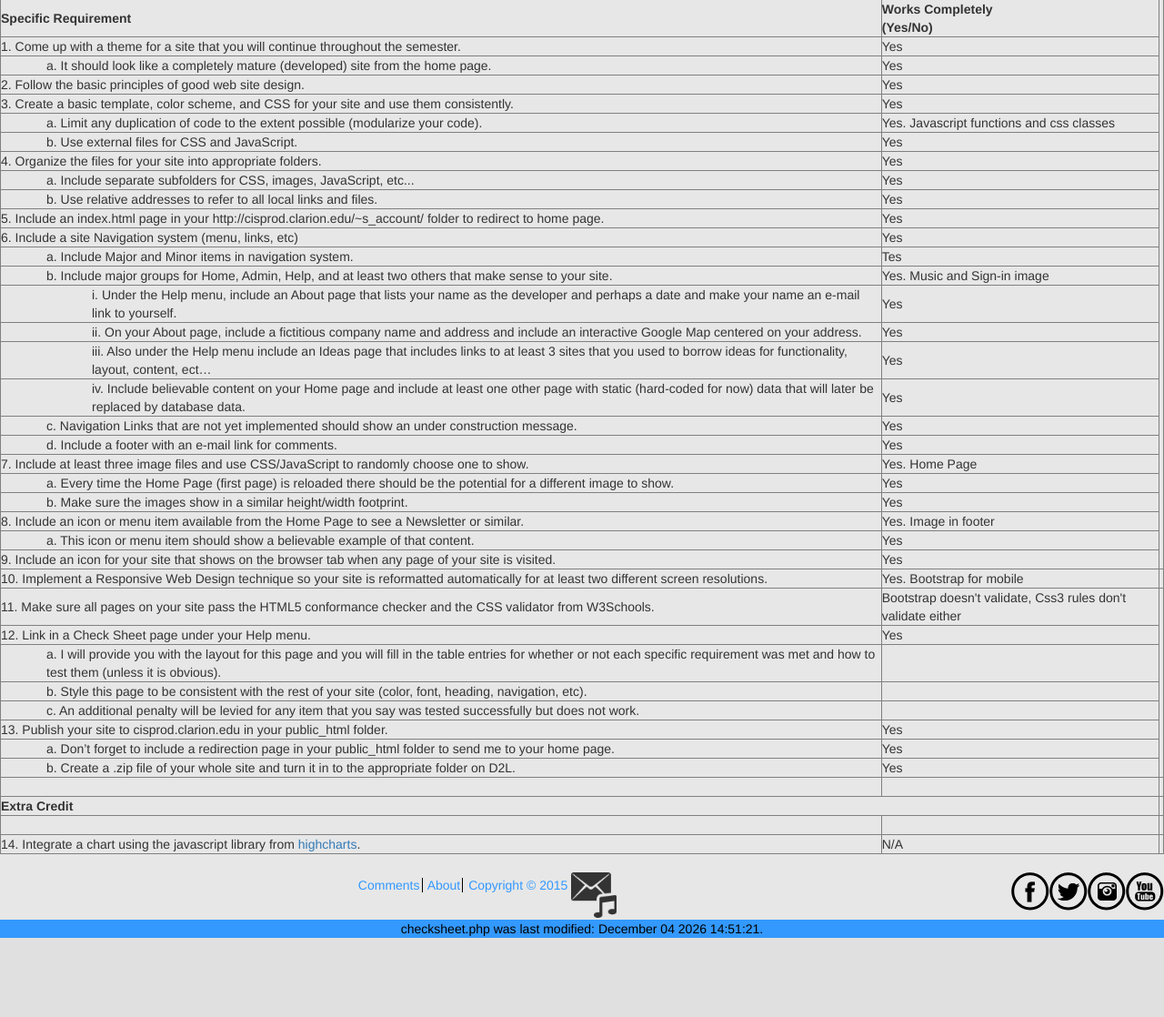
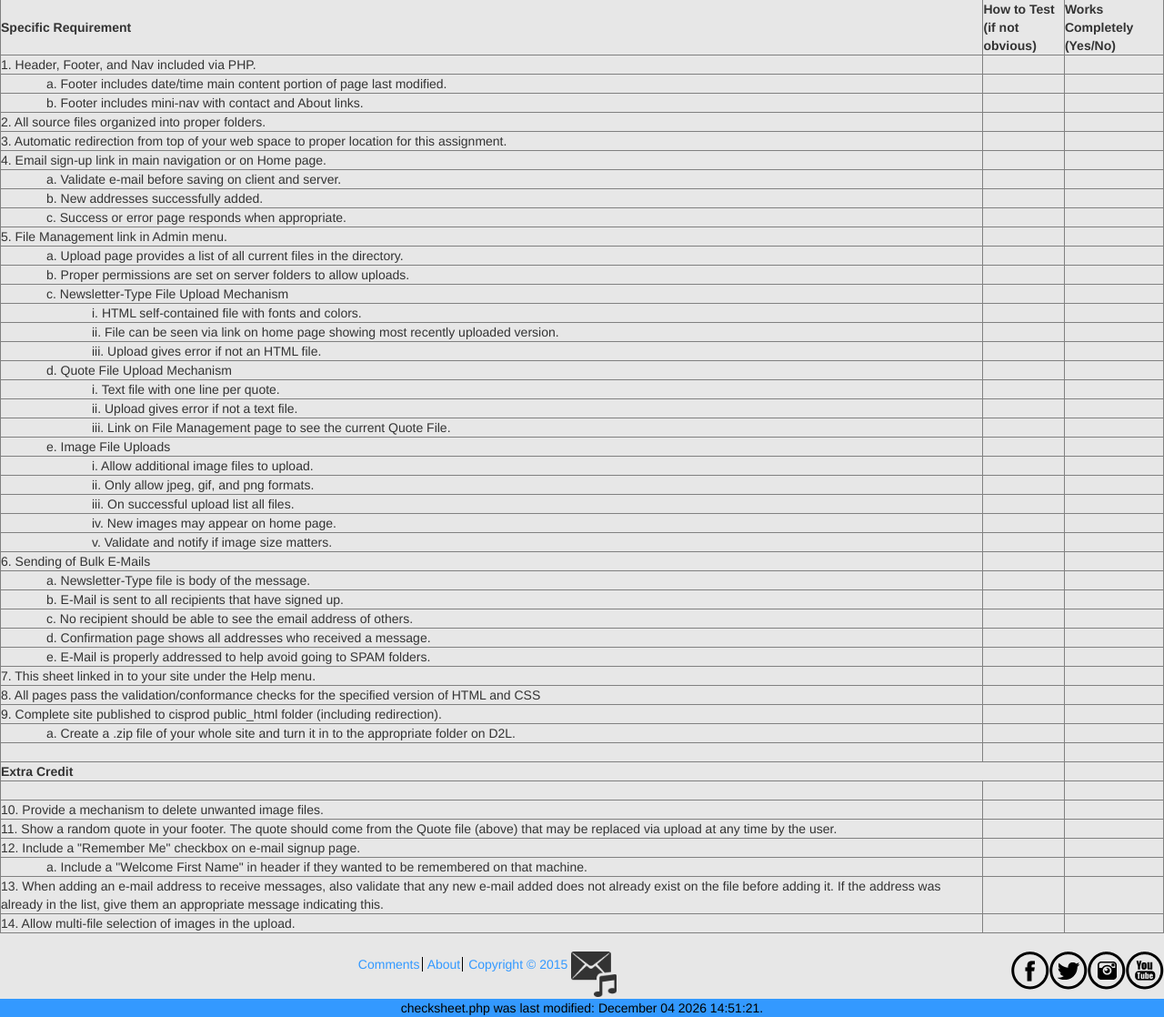
Before and after one commit to joshuabeck24/370Assignment2, a PHP site: page /view/checksheet.php in a window 1280 px wide. Shown: the part 101-1219 px from the top of the page at 91% size. Before the commit the page ends 1132 px from the top, so only its background shows below. Run offline with PHP 8.4, Linux system fonts and the light colour scheme; some libraries are stand-ins or nearby versions.

Commit message:
put up the 2nd checksheet
replaced the 1st checksheet with the second assignment requirements

```diff
--- a/Assign2/view/checksheet.php
+++ b/Assign2/view/checksheet.php
@@ -4,47 +4,60 @@
 ?>
 <div style="margin-top:100px" id="wrapper">
 
-		<table style="background-color:#e7e7e7;" width="100%" border="1">
-			<tbody><tr><th>Specific Requirement</th><th>Works Completely<br>(Yes/No)</th></tr>
-			<tr><td>1.	Come up with a theme for a site that you will continue throughout the semester.</td><td>Yes&nbsp;</td></tr>
-			<tr><td class="indent1">a.	It should look like a completely mature (developed) site from the home page.</td><td>Yes&nbsp;</td></tr>
-			<tr><td>2.  Follow the basic principles of good web site design.</td><td>Yes&nbsp;</td></tr>
-			<tr><td>3.  Create a basic template, color scheme, and CSS for your site and use them consistently.</td><td>Yes&nbsp;</td></tr>
-			<tr><td class="indent1">a.	Limit any duplication of code to the extent possible (modularize your code).</td><td>Yes. Javascript functions and css classes&nbsp;</td></tr>
-			<tr><td class="indent1">b.	Use external files for CSS and JavaScript.</td><td>Yes&nbsp;</td></tr>
-			<tr><td>4.	Organize the files for your site into appropriate folders.</td><td>Yes&nbsp;</td></tr>
-			<tr><td class="indent1">a.	Include separate subfolders for CSS, images, JavaScript, etc...</td><td>Yes&nbsp;</td></tr>
-			<tr><td class="indent1">b.	Use relative addresses to refer to all local links and files.</td><td>Yes&nbsp;</td></tr>
-			<tr><td>5.	Include an index.html page in your http://cisprod.clarion.edu/~s_account/ folder to redirect to home page.</td><td>Yes&nbsp;</td></tr>
-			<tr><td>6.	Include a site Navigation system (menu, links, etc)</td><td>Yes&nbsp;</td></tr>
-			<tr><td class="indent1">a.	Include Major and Minor items in navigation system.</td><td>Tes&nbsp;</td></tr>
-			<tr><td class="indent1">b.	Include major groups for Home, Admin, Help, and at least two others that make sense to your site.</td><td>Yes. Music and Sign-in image&nbsp;</td></tr>
-			<tr><td class="indent2">i.	Under the Help menu, include an About page that lists your name as the developer and perhaps a date and make your name an e-mail link to yourself.</td><td>Yes&nbsp;</td></tr>
-			<tr><td class="indent2">ii.	On your About page, include a fictitious company name and address and include an interactive Google Map centered on your address.</td><td>Yes&nbsp;</td></tr>
-			<tr><td class="indent2">iii.	Also under the Help menu include an Ideas page that includes links to at least 3 sites that you used to borrow ideas for functionality, layout, content, ect…</td><td>Yes&nbsp;</td></tr>
-			<tr><td class="indent2">iv.	Include believable content on your Home page and include at least one other page with static (hard-coded for now) data that will later be replaced by database data.</td><td>Yes&nbsp;</td></tr>
-			<tr><td class="indent1">c.	Navigation Links that are not yet implemented should show an under construction message.</td><td>Yes&nbsp;</td></tr>
-			<tr><td class="indent1">d.	Include a footer with an e-mail link for comments.</td><td>Yes&nbsp;</td></tr>
-			<tr><td>7.	Include at least three image files and use CSS/JavaScript to randomly choose one to show.</td><td>Yes. Home Page&nbsp;</td></tr>
-			<tr><td class="indent1">a.	Every time the Home Page (first page) is reloaded there should be the potential for a different image to show.</td><td>Yes&nbsp;</td></tr>
-			<tr><td class="indent1">b.	Make sure the images show in a similar height/width footprint.</td><td>Yes&nbsp;</td></tr>
-			<tr><td>8.	Include an icon or menu item available from the Home Page to see a Newsletter or similar.</td><td>Yes. Image in footer&nbsp;</td></tr>
-			<tr><td class="indent1">a.	This icon or menu item should show a believable example of that content.</td><td>Yes&nbsp;</td></tr>
-			<tr><td>9.	Include an icon for your site that shows on the browser tab when any page of your site is visited.</td><td>Yes&nbsp;</td></tr>
-			<tr><td>10.	Implement a Responsive Web Design technique so your site is reformatted automatically for at least two different screen resolutions.</td><td>Yes. Bootstrap for mobile&nbsp;</td><td>&nbsp;</td></tr>
-			<tr><td>11.	Make sure all pages on your site pass the HTML5 conformance checker and the CSS validator from W3Schools.</td><td>Bootstrap doesn't validate, Css3 rules don't validate either&nbsp;</td></tr>
-			<tr><td>12.	Link in a Check Sheet page under your Help menu.</td><td>Yes&nbsp;</td></tr>
-			<tr><td class="indent1">a.	I will provide you with the layout for this page and you will fill in the table entries for whether or not each specific requirement was met and how to test them (unless it is obvious).</td><td>&nbsp;</td></tr>
-			<tr><td class="indent1">b.	Style this page to be consistent with the rest of your site (color, font, heading, navigation, etc).</td><td>&nbsp;</td></tr>
-			<tr><td class="indent1">c.	An additional penalty will be levied for any item that you say was tested successfully but does not work.</td><td>&nbsp;</td></tr>
-			<tr><td>13.	Publish your site to cisprod.clarion.edu in your public_html folder.</td><td>Yes&nbsp;</td></tr>
-			<tr><td class="indent1">a.	Don’t forget to include a redirection page in your public_html folder to send me to your home page.</td><td>Yes&nbsp;</td></tr>
-			<tr><td class="indent1">b.	Create a .zip file of your whole site and turn it in to the appropriate folder on D2L.</td><td>Yes&nbsp;</td></tr>
+		<table border="1" width="100%" style="background-color:#e7e7e7;">
+			<tbody><tr><th>Specific Requirement</th><th>How to Test<br/>(if not obvious)</th><th>Works Completely<br>(Yes/No)</th></tr>
+			<tr><td>1.	Header, Footer, and Nav included via PHP.</td><td>&nbsp;</td><td>&nbsp;</td></tr>
+			<tr><td class="indent1">a.	Footer includes date/time main content portion of page last modified.</td><td>&nbsp;</td><td>&nbsp;</td></tr>
+			<tr><td class="indent1">b.	Footer includes mini-nav with contact and About links.</td><td>&nbsp;</td><td>&nbsp;</td></tr>
+			<tr><td>2.	All source files organized into proper folders.</td><td>&nbsp;</td><td>&nbsp;</td></tr>
+			<tr><td>3.	Automatic redirection from top of your web space to proper location for this assignment.</td><td>&nbsp;</td><td>&nbsp;</td></tr>
+			<tr><td>4.	Email sign-up link in main navigation or on Home page.</td><td>&nbsp;</td><td>&nbsp;</td></tr>
+			<tr><td class="indent1">a.	Validate e-mail before saving on client and server.</td><td>&nbsp;</td><td>&nbsp;</td></tr>
+			<tr><td class="indent1">b.	New addresses successfully added.</td><td>&nbsp;</td><td>&nbsp;</td></tr>
+			<tr><td class="indent1">c.	Success or error page responds when appropriate.</td><td>&nbsp;</td><td>&nbsp;</td></tr>
+			<tr><td>5.	File Management link in Admin menu.</td><td>&nbsp;</td><td>&nbsp;</td></tr>
+			<tr><td class="indent1">a.	Upload page provides a list of all current files in the directory.</td><td>&nbsp;</td><td>&nbsp;</td></tr>
+			<tr><td class="indent1">b.  Proper permissions are set on server folders to allow uploads.</td><td>&nbsp;</td><td>&nbsp;</td></tr>
+			<tr><td class="indent1">c.	Newsletter-Type File Upload Mechanism</td><td>&nbsp;</td><td>&nbsp;</td></tr>
+			<tr><td class="indent2">i.	HTML self-contained file with fonts and colors.</td><td>&nbsp;</td><td>&nbsp;</td></tr>
+			<tr><td class="indent2">ii.	File can be seen via link on home page showing most recently uploaded version.</td><td>&nbsp;</td><td>&nbsp;</td></tr>
+			<tr><td class="indent2">iii.  Upload gives error if not an HTML file.</td><td>&nbsp;</td><td>&nbsp;</td></tr>
+			<tr><td class="indent1">d.	Quote File Upload Mechanism</td><td>&nbsp;</td><td>&nbsp;</td></tr>
+			<tr><td class="indent2">i.	Text file with one line per quote.</td><td>&nbsp;</td><td>&nbsp;</td></tr>
+			<tr><td class="indent2">ii.	Upload gives error if not a text file.</td><td>&nbsp;</td><td>&nbsp;</td></tr>
+			<tr><td class="indent2">iii. Link on File Management page to see the current Quote File.</td><td>&nbsp;</td><td>&nbsp;</td></tr>
+			<tr><td class="indent1">e.	Image File Uploads</td><td>&nbsp;</td><td>&nbsp;</td></tr>
+			<tr><td class="indent2">i.	Allow additional image files to upload.</td><td>&nbsp;</td><td>&nbsp;</td></tr>
+			<tr><td class="indent2">ii.	Only allow jpeg, gif, and png formats.</td><td>&nbsp;</td><td>&nbsp;</td></tr>
+			<tr><td class="indent2">iii. On successful upload list all files.</td><td>&nbsp;</td><td>&nbsp;</td></tr>
+			<tr><td class="indent2">iv.	New images may appear on home page.</td><td>&nbsp;</td><td>&nbsp;</td></tr>
+			<tr><td class="indent2">v.	Validate and notify if image size matters.</td><td>&nbsp;</td><td>&nbsp;</td></tr>
+			<tr><td>6.	Sending of Bulk E-Mails</td><td>&nbsp;</td><td>&nbsp;</td></tr>
+			<tr><td class="indent1">a.	Newsletter-Type file is body of the message.</td><td>&nbsp;</td><td>&nbsp;</td></tr>
+			<tr><td class="indent1">b.	E-Mail is sent to all recipients that have signed up.</td><td>&nbsp;</td><td>&nbsp;</td></tr>
+			<tr><td class="indent1">c.	No recipient should be able to see the email address of others.</td><td>&nbsp;</td><td>&nbsp;</td></tr>
+			<tr><td class="indent1">d.	Confirmation page shows all addresses who received a message.</td><td>&nbsp;</td><td>&nbsp;</td></tr>
+			<tr><td class="indent1">e.	E-Mail is properly addressed to help avoid going to SPAM folders.</td><td>&nbsp;</td><td>&nbsp;</td></tr>
+			<tr><td>7.	This sheet linked in to your site under the Help menu.</td><td>&nbsp;</td><td>&nbsp;</td></tr>
+			<tr><td>8.	All pages pass the validation/conformance checks for the specified version of HTML and CSS</td><td>&nbsp;</td><td>&nbsp;</td></tr>
+			<tr><td>9.	Complete site published to cisprod public_html folder (including redirection).</td><td>&nbsp;</td><td>&nbsp;</td></tr>
+			<tr><td class="indent1">a.	Create a .zip file of your whole site and turn it in to the appropriate folder on D2L.</td><td>&nbsp;</td><td>&nbsp;</td></tr>
 			<tr><td></td><td>&nbsp;</td><td>&nbsp;</td></tr>
 			<tr><th colspan="2">Extra Credit</th></tr>
 			<tr><td></td><td>&nbsp;</td><td>&nbsp;</td></tr>
-			<tr><td>14.	Integrate a chart using the javascript library from <a href="http://www.highcharts.com/">highcharts</a>. </td><td>N/A&nbsp;</td><td>&nbsp;</td></tr>
-			</tbody></table>
+			<tr><td>10.	Provide a mechanism to delete unwanted image files.</td><td>&nbsp;</td><td>&nbsp;</td></tr>
+			<tr><td>11.	Show a random quote in your footer.  The quote should
+come from the Quote file (above) that may be replaced via upload at any
+time by the user.</td><td>&nbsp;</td><td>&nbsp;</td></tr>
+			<tr><td>12.	Include a "Remember Me" checkbox on e-mail signup page.</td><td>&nbsp;</td><td>&nbsp;</td></tr>
+			<tr><td class="indent1">a.	Include a "Welcome First Name" in header if they wanted to be remembered on that machine.</td><td>&nbsp;</td><td>&nbsp;</td></tr>
+			<tr><td>13.	When adding an e-mail address to receive messages, also
+validate that any new e-mail added does not already exist on the file
+before adding it.  If the address was already in the list, give them an
+appropriate message indicating this.</td><td>&nbsp;</td><td>&nbsp;</td></tr>
+			<tr><td>14.	Allow multi-file selection of images in the upload.</td><td>&nbsp;</td><td>&nbsp;</td></tr>
+		</tbody></table>
+
 	</div>
 <?php
 	include './footerinclude.php';
```
